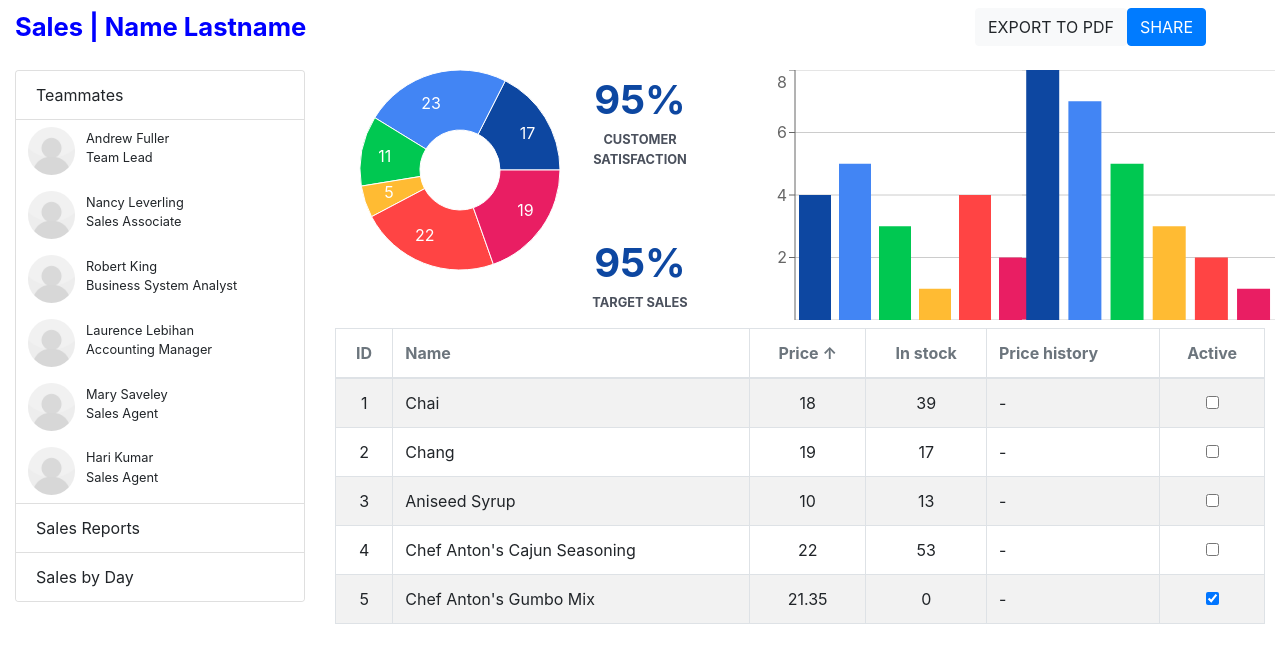
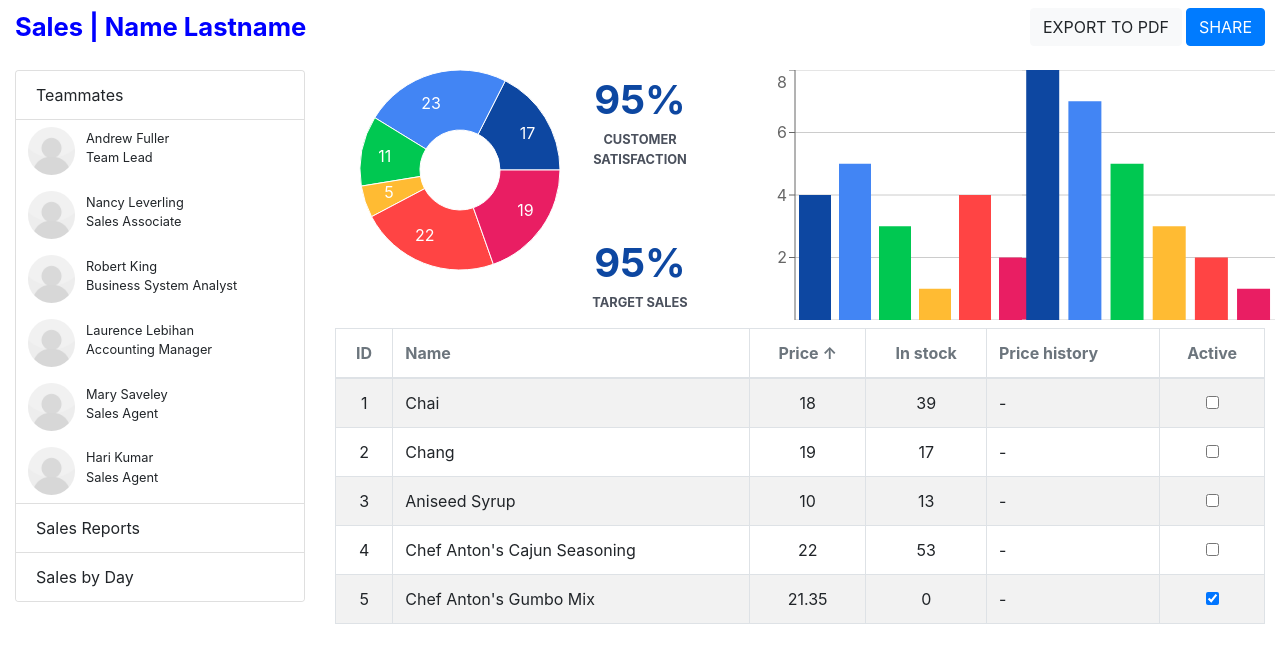
Before and after one commit to agustinmformoso/dashboard, a React (Create React App) app in the folder ui/: page / in a window 1280 px wide. Shown: the top 662 px of the page. Built offline with nearby package versions, Linux system fonts and the light colour scheme.

Commit message:
Botones alineados

```diff
--- a/ui/src/Components/Header/index.jsx
+++ b/ui/src/Components/Header/index.jsx
@@ -12,9 +12,8 @@ const Header = () => {
             </Col>
 
             <Col md={3} className="buttons" >
-                <ButtonComp description="EXPORT TO PDF" variante="light"/>
-                <ButtonComp description="SHARE" variante="primary"/>
-
+                <ButtonComp className="float-right" description="SHARE" variante="primary"/>
+                <ButtonComp className="float-right mr-1" description="EXPORT TO PDF" variante="light"/>
             </Col>
         </Row>
     )
```
